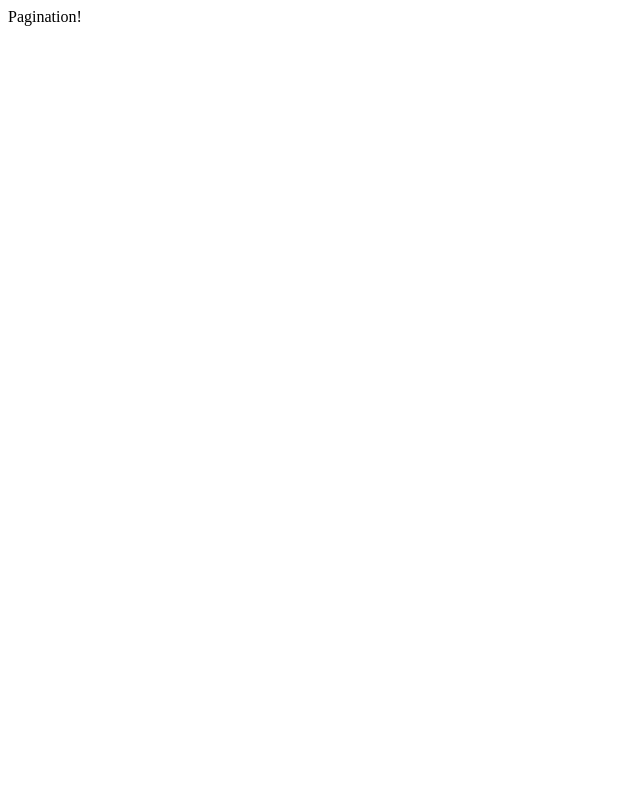
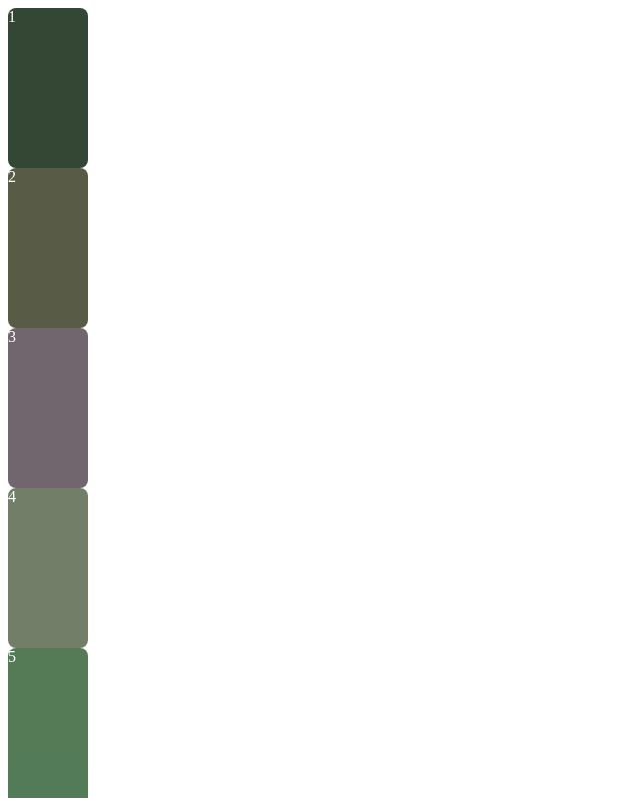
Before and after one commit to luizfiorentino/reusable-components-hub, a Next.js app: page /pagination in a window 1280 px wide. Shown: the top 798 px of the page, without its empty margins (0-640 px from the left). Built offline with nearby package versions, Linux system fonts and the light colour scheme.

Commit message:
added cards to the pagination pilot component

```diff
--- a/components/card/index.js
+++ b/components/card/index.js
@@ -1,7 +1,7 @@
 import React from "react";
 import styles from "./index.module.css";
 
-export default function Card() {
+export default function Card({ children }) {
   const red = Math.ceil(Math.random() * 100);
   const green = Math.ceil(Math.random() * 100);
   const blue = Math.ceil(Math.random() * 100);
@@ -10,6 +10,8 @@ export default function Card() {
     <div
       style={{ backgroundColor: `rgb(${red}, ${green}, ${blue})` }}
       className={styles.cardContainer}
-    ></div>
+    >
+      {children}
+    </div>
   );
 }
--- a/components/card/index.module.css
+++ b/components/card/index.module.css
@@ -1,5 +1,6 @@
 .cardContainer {
-  width: 90%;
+  color: white;
+  max-width: 5rem;
   height: 10rem;
   border-radius: 8px;
   opacity: 80%;
--- a/components/pagination/index.js
+++ b/components/pagination/index.js
@@ -1,12 +1,26 @@
-import React from "react";
+import React, { useState } from "react";
 import styles from "./index.module.css";
 import Button from "../atoms/button";
+import Card from "../card";
 
-export default function Pagination() {
+export default function Pagination({ arrayOfCards, cardsPerPage }) {
+  const [paginationIndex, setPaginationIndex] = useState(1);
+
+  const arrayOfNumbers = [];
+  for (let i = 1; i <= 100; i++) {
+    arrayOfNumbers.push(i);
+  }
+  console.log(arrayOfNumbers);
+  const totalCards = arrayOfNumbers.length;
   return (
-    <div className={styles.paginationContainer}>
-      <Button>Previous</Button>
-      <Button>Next</Button>
+    <div>
+      {arrayOfNumbers.map((el, index) => (
+        <Card>{el}</Card>
+      ))}
+      <div className={styles.paginationContainer}>
+        <Button>Previous</Button>
+        <Button>Next</Button>
+      </div>
     </div>
   );
 }
--- a/pages/pagination/index.js
+++ b/pages/pagination/index.js
@@ -1,6 +1,11 @@
 import React from "react";
 import styles from "./index.module.css";
+import Pagination from "@/components/pagination";
 
-export default function Pagination() {
-  return <div>Pagination!</div>;
+export default function index() {
+  return (
+    <div>
+      <Pagination />
+    </div>
+  );
 }
```
